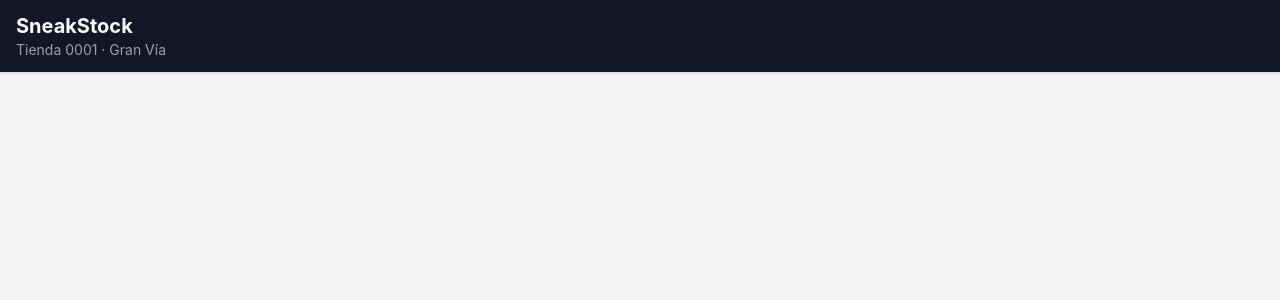
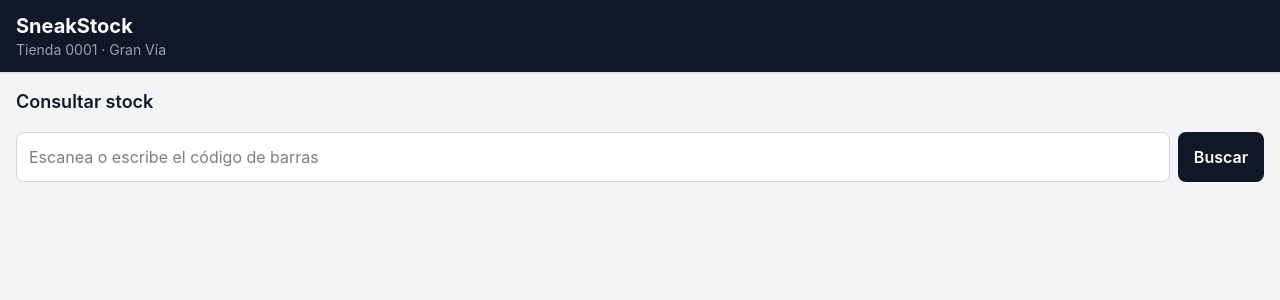
Before and after one commit to eduardobj1905/sneakstock, a Vue app in the folder frontend/: page / in a window 1280 px wide. Shown: the top 300 px of the page. Built offline with nearby package versions, Linux system fonts and the light colour scheme.

Commit message:
feat: añade la pantalla de consulta de stock por código de barras

```diff
--- /dev/null
+++ b/frontend/src/api/stock.ts
@@ -0,0 +1,19 @@
+// Lo que devuelve GET /api/stock: una tienda con pares de la talla buscada
+export interface StoreStock {
+  storeNumber: string
+  storeName: string
+  phone: string
+  quantity: number
+}
+
+export async function findAvailableStock(barcode: string): Promise<StoreStock[]> {
+  const response = await fetch(`/api/stock?barcode=${encodeURIComponent(barcode)}`)
+
+  if (!response.ok) {
+    // El backend responde los errores en formato ProblemDetail: el motivo viene en "detail"
+    const problem = await response.json().catch(() => null)
+    throw new Error(problem?.detail ?? 'No se ha podido consultar el stock')
+  }
+
+  return response.json()
+}
--- a/frontend/src/router/index.ts
+++ b/frontend/src/router/index.ts
@@ -1,8 +1,15 @@
 import { createRouter, createWebHistory } from 'vue-router'
+import StockLookupView from '@/views/StockLookupView.vue'
 
 const router = createRouter({
   history: createWebHistory(import.meta.env.BASE_URL),
-  routes: [],
+  routes: [
+    {
+      path: '/',
+      name: 'stock-lookup',
+      component: StockLookupView,
+    },
+  ],
 })
 
 export default router
--- /dev/null
+++ b/frontend/src/views/StockLookupView.vue
@@ -0,0 +1,68 @@
+<script setup lang="ts">
+import { ref } from 'vue'
+import { findAvailableStock, type StoreStock } from '@/api/stock'
+
+const barcode = ref('')
+const stores = ref<StoreStock[]>([])
+const searched = ref(false)
+const loading = ref(false)
+const error = ref('')
+
+async function search() {
+  if (!barcode.value.trim()) return
+
+  loading.value = true
+  error.value = ''
+  try {
+    stores.value = await findAvailableStock(barcode.value.trim())
+    searched.value = true
+  } catch (e) {
+    error.value = e instanceof Error ? e.message : 'Error inesperado'
+  } finally {
+    loading.value = false
+  }
+}
+</script>
+
+<template>
+  <section class="space-y-4">
+    <h2 class="text-lg font-semibold text-gray-900">Consultar stock</h2>
+
+    <form class="flex gap-2" @submit.prevent="search">
+      <input
+        v-model="barcode"
+        type="text"
+        inputmode="numeric"
+        placeholder="Escanea o escribe el código de barras"
+        class="flex-1 rounded-lg border border-gray-300 bg-white px-3 py-3 text-base focus:border-gray-900 focus:outline-none"
+      />
+      <button
+        type="submit"
+        :disabled="loading"
+        class="rounded-lg bg-gray-900 px-4 py-3 font-semibold text-white disabled:opacity-50"
+      >
+        {{ loading ? 'Buscando…' : 'Buscar' }}
+      </button>
+    </form>
+
+    <p v-if="error" class="rounded-lg bg-red-100 px-3 py-2 text-red-800">{{ error }}</p>
+
+    <p v-else-if="searched && stores.length === 0" class="text-gray-600">
+      No hay pares de esta talla en ninguna tienda abierta.
+    </p>
+
+    <ul v-else class="space-y-2">
+      <li
+        v-for="store in stores"
+        :key="store.storeNumber"
+        class="flex items-center justify-between rounded-lg bg-white px-4 py-3 shadow-sm"
+      >
+        <div>
+          <p class="font-semibold text-gray-900">{{ store.storeName }}</p>
+          <p class="text-sm text-gray-500">Tienda {{ store.storeNumber }} · {{ store.phone }}</p>
+        </div>
+        <span class="text-2xl font-bold text-gray-900">{{ store.quantity }}</span>
+      </li>
+    </ul>
+  </section>
+</template>
```
